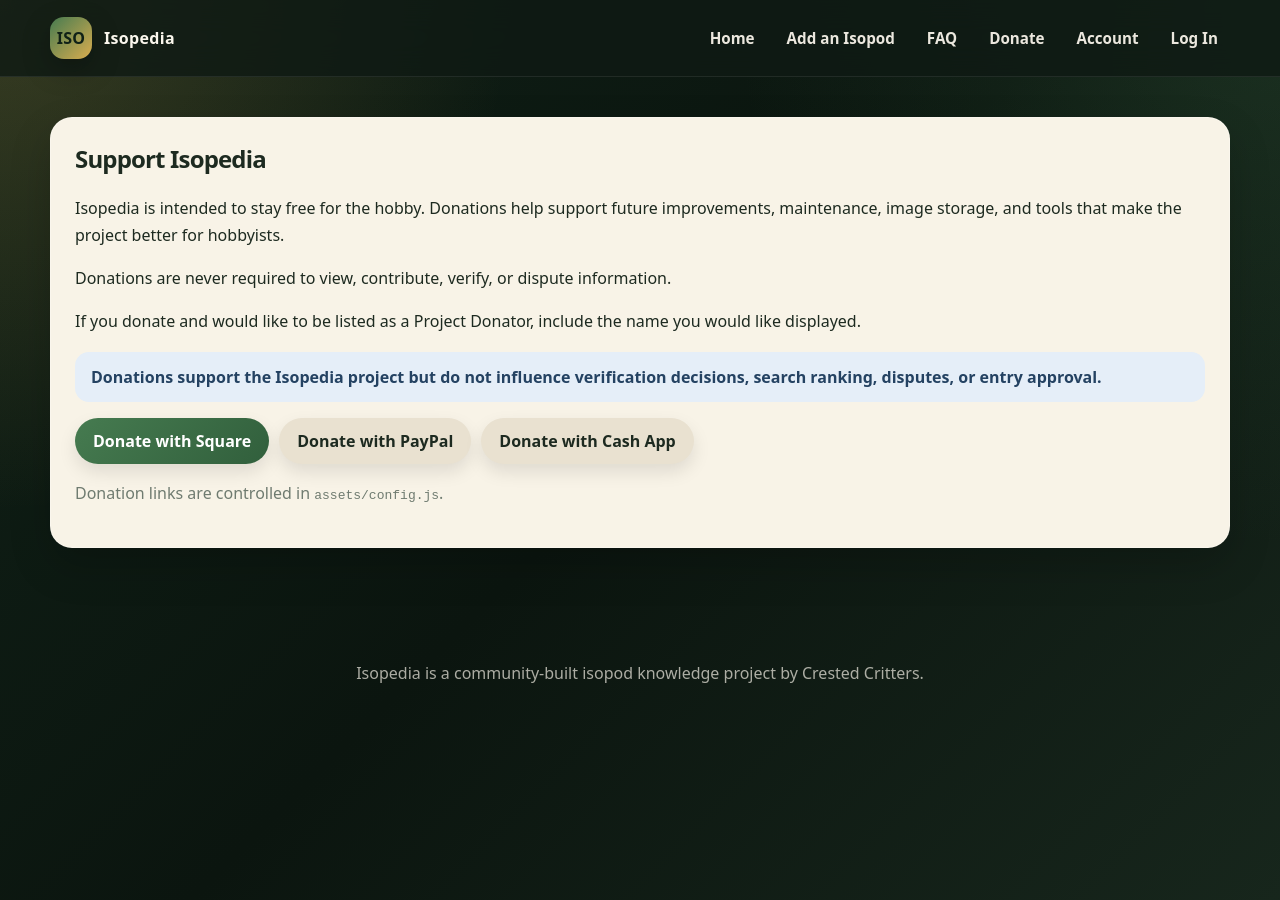
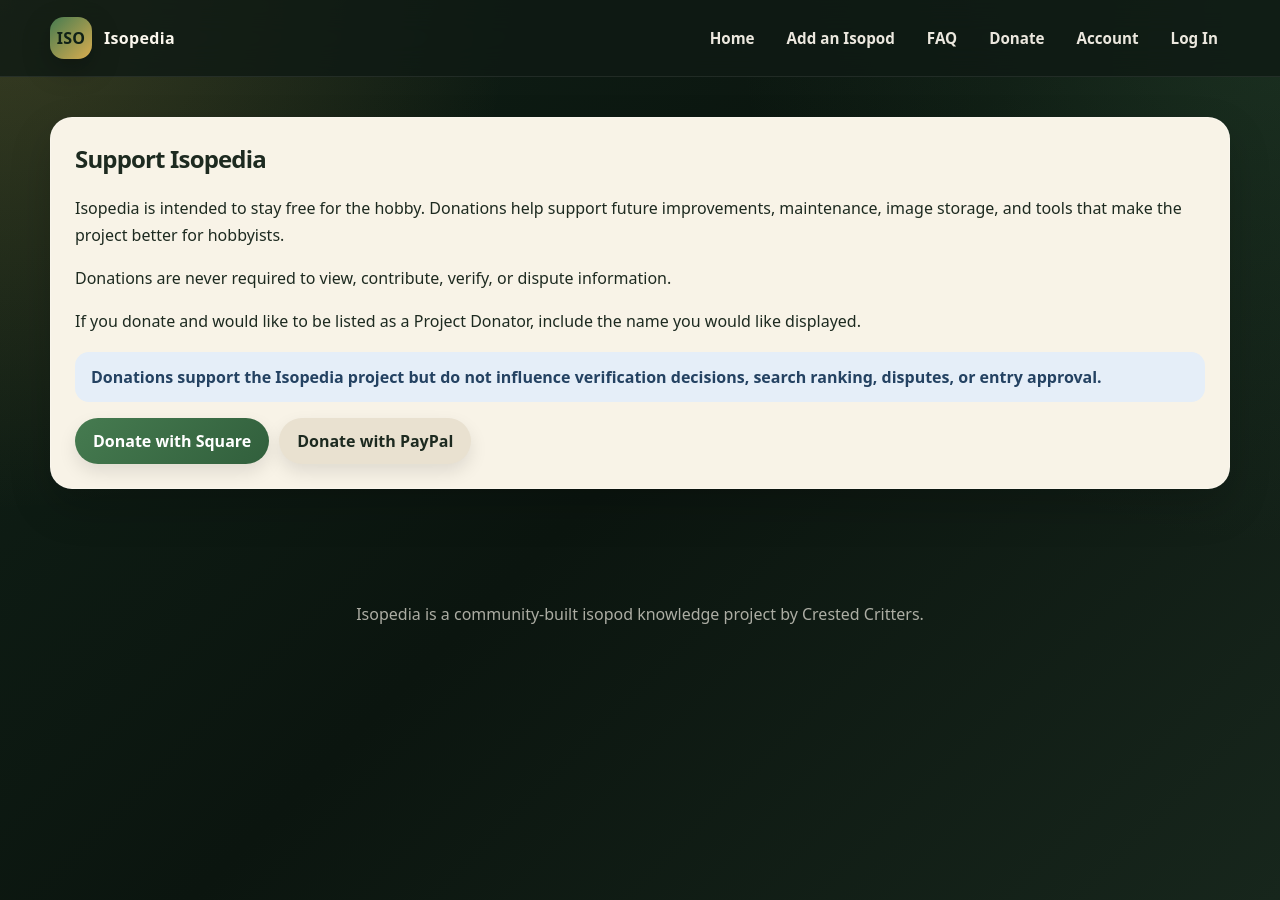
Before and after one commit to coxusw/CrestedCritters, a Jekyll site: the page isopedia/donate.html, which Jekyll copies as it is, in a window 1280 px wide. Built offline with Jekyll 4.4.1, drawn with Linux system fonts in a browser that asks for light colours.

Commit message:
Remove Cash App donation link
Removed Cash App donation link from the donate page.

```diff
--- a/isopedia/donate.html
+++ b/isopedia/donate.html
@@ -42,10 +42,8 @@
     <div class="button-row">
       <a id="squareDonate" class="button primary" href="#" target="_blank" rel="noopener">Donate with Square</a>
       <a id="paypalDonate" class="button" href="#" target="_blank" rel="noopener">Donate with PayPal</a>
-      <a id="cashappDonate" class="button" href="#" target="_blank" rel="noopener">Donate with Cash App</a>
     </div>
 
-    <p class="muted">Donation links are controlled in <code>assets/config.js</code>.</p>
   </section>
 </main>
 
```
